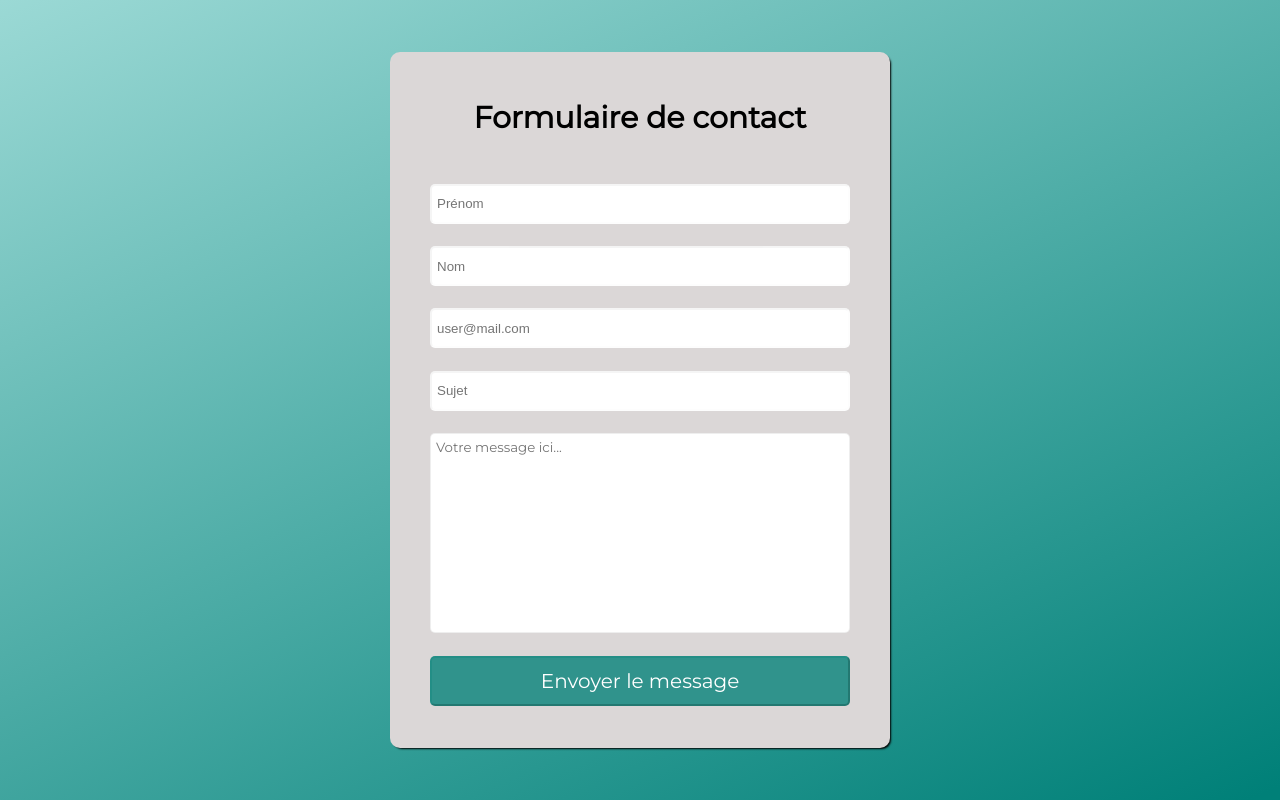
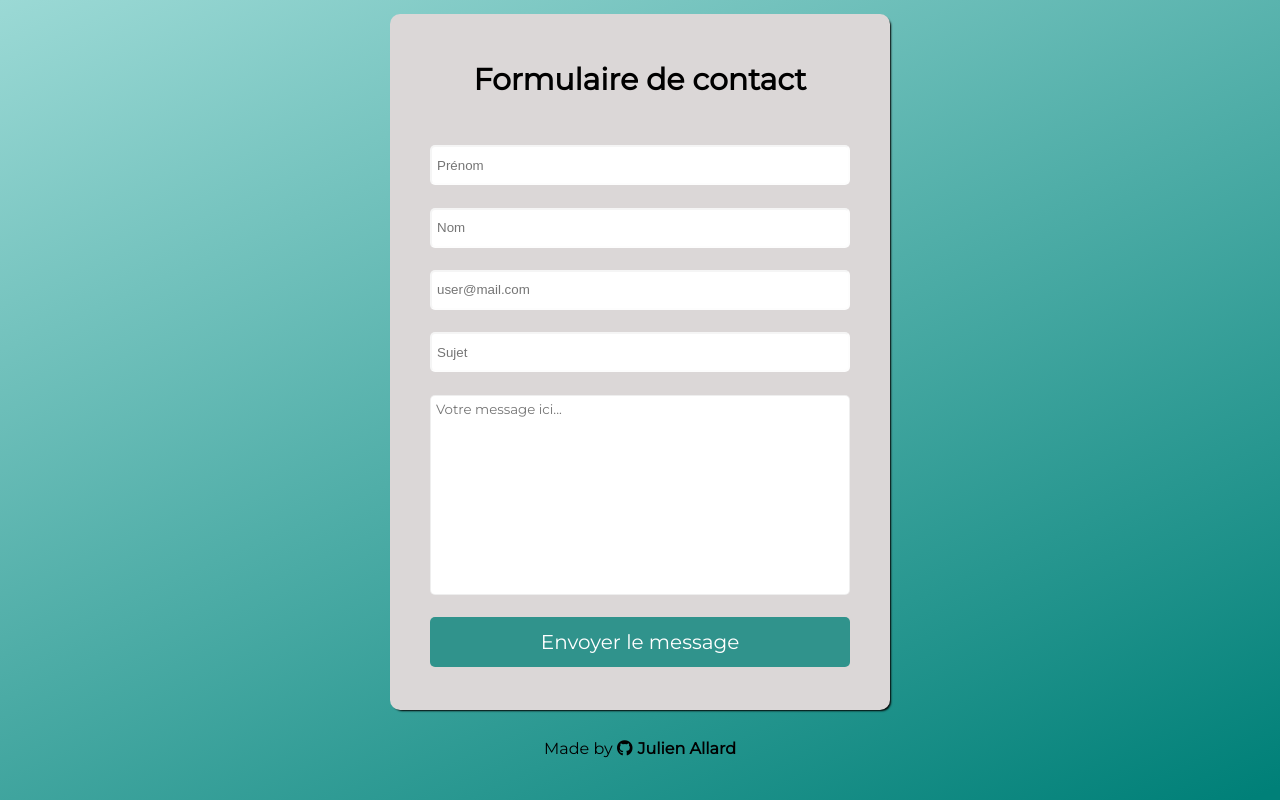
Before and after one commit to Julien-Allard/contact-form-front, a plain HTML site: page index.html in a window 1280 px wide. Drawn offline with nearby package versions, Linux system fonts and the light colour scheme.

Commit message:
Some CSS tricks

```diff
--- a/assets/css/style.css
+++ b/assets/css/style.css
@@ -12,6 +12,7 @@ body {
     rgba(0, 128, 120, 1) 99%
   );
   display: flex;
+  flex-direction: column;
   justify-content: center;
   align-items: center;
   height: 100vh;
@@ -72,7 +73,7 @@ form input:hover {
   width: 420px;
   height: 40px;
   border-radius: 5px;
-  border-color: #00807842;
+  border-color: #00807700;
   background-color: rgb(48 147 140);
   color: white;
   font-size: 20px;
@@ -87,3 +88,22 @@ form input:hover {
   background-color: rgba(48, 147, 140, 0.699);
   cursor: pointer;
 }
+
+.link {
+  margin: 30px 0;
+}
+
+.link a {
+  text-decoration: none;
+  color: black;
+  font-weight: 700;
+  transition: 0.3s ease;
+}
+
+.link i {
+  margin-right: 5px;
+}
+
+.link a:hover {
+  color: white;
+}
--- a/index.html
+++ b/index.html
@@ -15,12 +15,20 @@
     <!-- Import de mon JS  -->
     <script src="./assets/js/script.js"></script>
 
-    <!-- Import de la police Roboto -->
+    <!-- Import de la police Montserrat -->
     <link rel="preconnect" href="https://fonts.googleapis.com" />
     <link rel="preconnect" href="https://fonts.gstatic.com" crossorigin />
     <link
       href="https://fonts.googleapis.com/css2?family=Montserrat&display=swap"
       rel="stylesheet"
+    />
+
+    <!-- Import de Font Awesome -->
+    <link
+      rel="stylesheet"
+      href="https://use.fontawesome.com/releases/v5.15.4/css/all.css"
+      integrity="sha384-DyZ88mC6Up2uqS4h/KRgHuoeGwBcD4Ng9SiP4dIRy0EXTlnuz47vAwmeGwVChigm"
+      crossorigin="anonymous"
     />
 
     <title>Formulaire de contact</title>
@@ -41,5 +49,11 @@
       ></textarea>
       <button type="submit" id="submit">Envoyer le message</button>
     </form>
+    <div class="link">
+      <span>Made by </span
+      ><a href="https://github.com/Julien-Allard" target="_blank"
+        ><i class="fab fa-github"></i>Julien Allard</a
+      >
+    </div>
   </body>
 </html>
```
